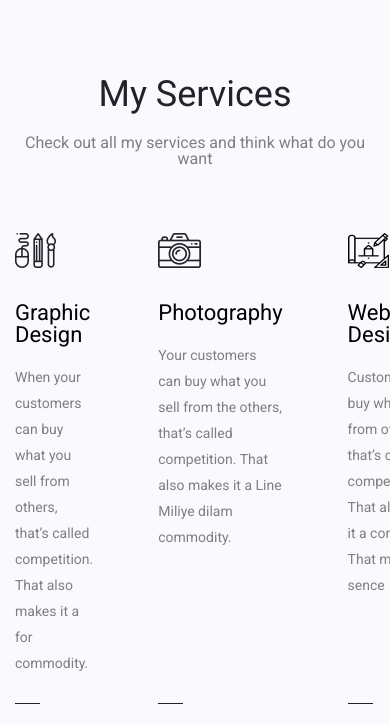
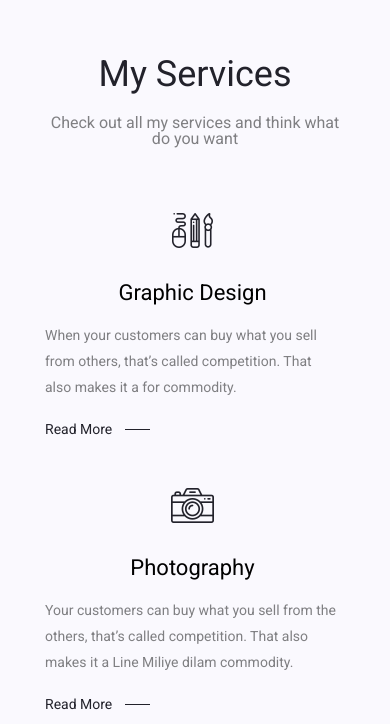
Before and after one commit to mrantovich/i-am-photographer-site, a plain HTML site: page index.html in a window 390 px wide. Shown: the part 1561-2285 px from the top of the page. Drawn offline with nearby package versions, Linux system fonts and the light colour scheme.

Commit message:
Адаптив для секции services

```diff
--- a/scss/style.scss
+++ b/scss/style.scss
@@ -327,6 +327,9 @@ header {
 .services {
 	background-color: #faf9fe;
 	padding: 130px 0;
+	@media (max-width: 1200px) {
+		padding: 110px 30px;
+	}
 
 	&__title {
 		text-align: center;
@@ -340,9 +343,20 @@ header {
 		display: grid;
 		grid-template: 1fr 1fr / 1fr 1fr 1fr;
 		grid-gap: 42px 60px;
+		@media (max-width: 1200px) {
+			grid-gap: 42px 30px;
+		}
+		@media (max-width: 992px) {
+			grid-template: 1fr 1fr 1fr / 1fr 1fr;
+		}
+		@media (max-width: 600px) {
+			grid-template: 1fr 1fr 1fr 1fr / 1fr;
+		}
 	}
 
 	&__item {
+		display: flex;
+		flex-direction: column;
 		padding-right: 5px;
 		position: relative;
 		&:hover {
@@ -354,6 +368,9 @@ header {
 			.services__item-read-more-line {
 				left: 80px;
 			}
+		}
+		@media (max-width: 600px) {
+			align-items: center;
 		}
 	}
 
@@ -388,6 +405,10 @@ header {
 			bottom: 10px;
 			opacity: 0;
 			width: 0;
+			@media (max-width: 992px) {
+				opacity: 1;
+				width: 100%;
+			}
 		}
 
 		&-line {
@@ -399,6 +420,9 @@ header {
 			position: absolute;
 			bottom: 16px;
 			left: 0;
+			@media (max-width: 992px) {
+				left: 80px;
+			}
 		}
 
 	}
```
Also changed, not shown: css/style.css.
